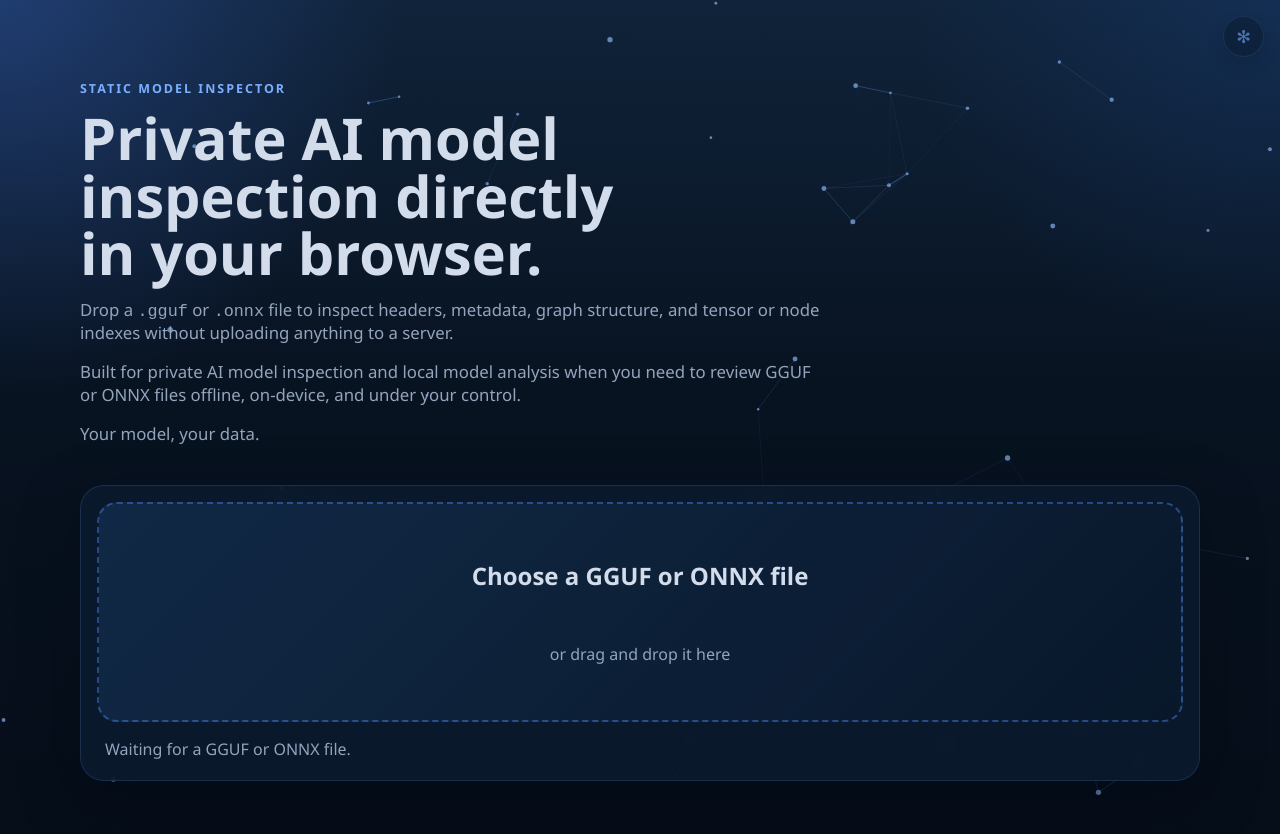
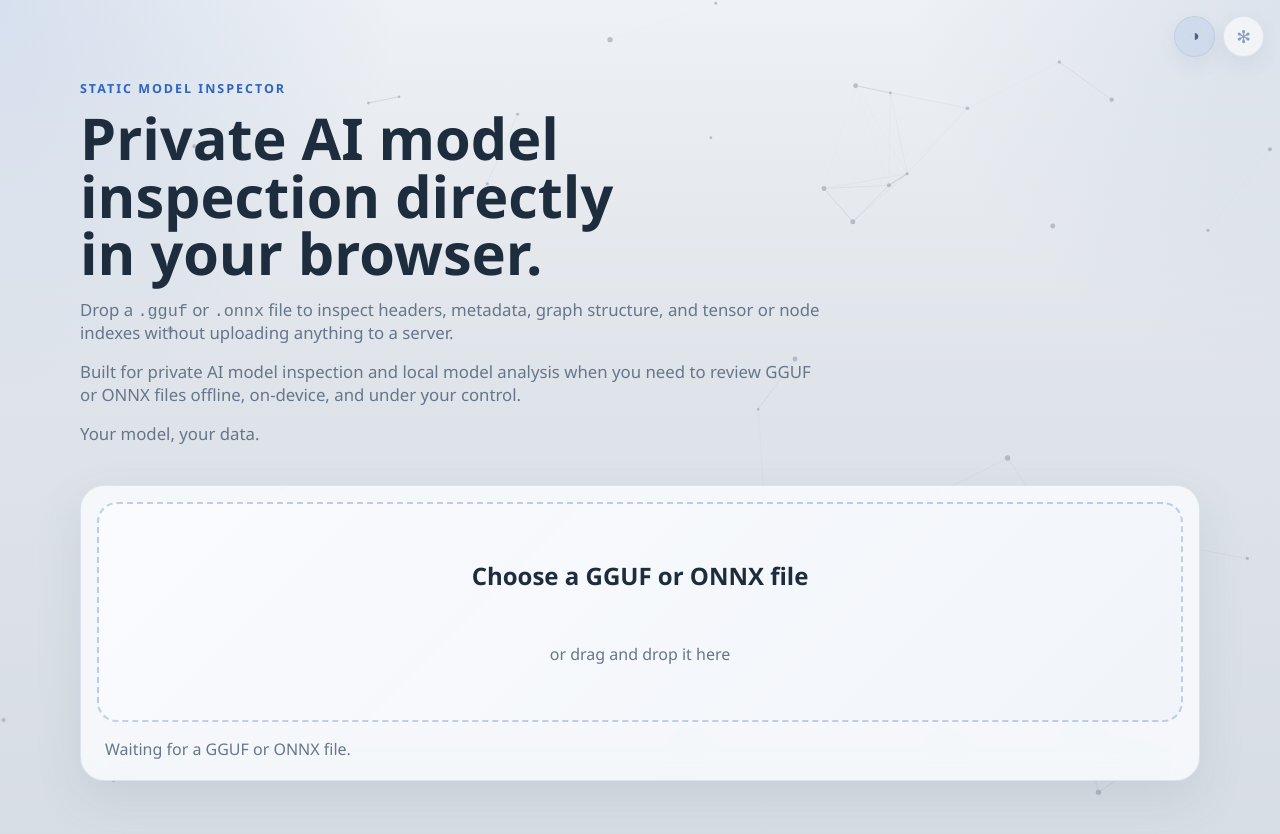
Before and after one commit to mejustandrew/ai-model-inspector, a website built with Vite: page index.html in a window 1280 px wide. Built offline with nearby package versions, Linux system fonts and the light colour scheme.

Commit message:
light theme support

```diff
--- a/src/main.js
+++ b/src/main.js
@@ -6,6 +6,17 @@ const app = document.querySelector('#app');
 
 app.innerHTML = `
   <canvas class="graph-background" id="graph-background" aria-hidden="true"></canvas>
+  <div class="app-controls">
+    <button
+      class="theme-toggle"
+      id="theme-toggle"
+      type="button"
+      aria-pressed="false"
+      aria-label="Switch to light theme"
+      title="Switch to light theme"
+    >
+      <span class="theme-toggle-icon" aria-hidden="true">&#9681;</span>
+    </button>
     <button
       class="motion-toggle"
       id="motion-toggle"
@@ -14,8 +25,9 @@ app.innerHTML = `
       aria-label="Freeze background motion"
       title="Freeze background motion"
     >
-    <span class="motion-toggle-icon" aria-hidden="true">✻</span>
+      <span class="motion-toggle-icon" aria-hidden="true">&#10043;</span>
     </button>
+  </div>
   <main class="shell">
     <section class="hero">
       <p class="eyebrow">Static Model Inspector</p>
@@ -169,6 +181,7 @@ app.innerHTML = `
 `;
 
 const graphBackground = document.querySelector('#graph-background');
+const themeToggle = document.querySelector('#theme-toggle');
 const motionToggle = document.querySelector('#motion-toggle');
 const fileInput = document.querySelector('#file-input');
 const dropzone = document.querySelector('#dropzone');
@@ -203,12 +216,58 @@ const COLLAPSIBLE_VALUE_LENGTH = 2000;
 const COLLAPSIBLE_ARRAY_LENGTH = 40;
 const COPY_RESET_DELAY_MS = 1500;
 const GRAPH_CONNECTION_DISTANCE = 140;
+const GRAPH_CONNECTION_DISTANCE_SQUARED = GRAPH_CONNECTION_DISTANCE ** 2;
 const GRAPH_PARTICLE_AREA = 18000;
 const GRAPH_MIN_PARTICLES = 36;
 const GRAPH_MAX_PARTICLES = 110;
+const THEME_STORAGE_KEY = 'ami-theme';
 
 function clamp(value, min, max) {
   return Math.min(max, Math.max(min, value));
+}
+
+function applyTheme(theme, graphController) {
+  document.documentElement.dataset.theme = theme;
+  graphController?.syncPalette();
+}
+
+function updateThemeToggle(button, theme) {
+  if (!button) {
+    return;
+  }
+
+  const isLight = theme === 'light';
+  button.setAttribute('aria-pressed', isLight ? 'true' : 'false');
+  button.setAttribute('aria-label', isLight ? 'Switch to dark theme' : 'Switch to light theme');
+  button.title = isLight ? 'Switch to dark theme' : 'Switch to light theme';
+}
+
+function setupThemeToggle(button) {
+  const systemLightQuery = window.matchMedia('(prefers-color-scheme: light)');
+  const savedTheme = window.localStorage.getItem(THEME_STORAGE_KEY);
+  let activeTheme = savedTheme || (systemLightQuery.matches ? 'light' : 'dark');
+
+  applyTheme(activeTheme, graphBackgroundController);
+  updateThemeToggle(button, activeTheme);
+
+  if (!savedTheme) {
+    systemLightQuery.addEventListener('change', (event) => {
+      activeTheme = event.matches ? 'light' : 'dark';
+      applyTheme(activeTheme, graphBackgroundController);
+      updateThemeToggle(button, activeTheme);
+    });
+  }
+
+  if (!button) {
+    return;
+  }
+
+  button.addEventListener('click', () => {
+    activeTheme = activeTheme === 'light' ? 'dark' : 'light';
+    window.localStorage.setItem(THEME_STORAGE_KEY, activeTheme);
+    applyTheme(activeTheme, graphBackgroundController);
+    updateThemeToggle(button, activeTheme);
+  });
 }
 
 function setupDynamicGraphBackground(canvas) {
@@ -222,11 +281,14 @@ function setupDynamicGraphBackground(canvas) {
   }
 
   const mediaQuery = window.matchMedia('(prefers-reduced-motion: reduce)');
+  const smallScreenQuery = window.matchMedia('(max-width: 720px)');
   const particles = [];
   let width = 0;
   let height = 0;
   let animationFrameId = 0;
   let isFrozen = false;
+  let particleFillStyle = 'rgba(148, 193, 255, 0.8)';
+  let lineColor = '111, 170, 255';
 
   function randomBetween(min, max) {
     return min + Math.random() * (max - min);
@@ -243,6 +305,12 @@ function setupDynamicGraphBackground(canvas) {
       vy: Math.sin(direction) * speed,
       radius: randomBetween(1.2, 2.8),
     };
+  }
+
+  function syncGraphPalette() {
+    const isLightTheme = document.documentElement.dataset.theme === 'light';
+    particleFillStyle = isLightTheme ? 'rgba(134, 143, 153, 0.62)' : 'rgba(148, 193, 255, 0.8)';
+    lineColor = isLightTheme ? '148, 156, 166' : '111, 170, 255';
   }
 
   function resizeCanvas() {
@@ -294,7 +362,7 @@ function setupDynamicGraphBackground(canvas) {
       const particle = particles[index];
 
       context.beginPath();
-      context.fillStyle = 'rgba(148, 193, 255, 0.8)';
+      context.fillStyle = particleFillStyle;
       context.arc(particle.x, particle.y, particle.radius, 0, Math.PI * 2);
       context.fill();
 
@@ -302,15 +370,16 @@ function setupDynamicGraphBackground(canvas) {
         const other = particles[otherIndex];
         const dx = particle.x - other.x;
         const dy = particle.y - other.y;
-        const distance = Math.hypot(dx, dy);
+        const distanceSquared = dx * dx + dy * dy;
 
-        if (distance > GRAPH_CONNECTION_DISTANCE) {
+        if (distanceSquared > GRAPH_CONNECTION_DISTANCE_SQUARED) {
           continue;
         }
 
+        const distance = Math.sqrt(distanceSquared);
         const opacity = 1 - distance / GRAPH_CONNECTION_DISTANCE;
         context.beginPath();
-        context.strokeStyle = `rgba(111, 170, 255, ${opacity * 0.45})`;
+        context.strokeStyle = `rgba(${lineColor}, ${opacity * 0.45})`;
         context.lineWidth = opacity * 1.3;
         context.moveTo(particle.x, particle.y);
         context.lineTo(other.x, other.y);
@@ -320,11 +389,16 @@ function setupDynamicGraphBackground(canvas) {
   }
 
   function renderFrame() {
+    if (smallScreenQuery.matches) {
+      context.clearRect(0, 0, width, height);
+      return;
+    }
+
     drawGraph();
   }
 
   function animate() {
-    if (document.hidden || mediaQuery.matches || isFrozen) {
+    if (document.hidden || mediaQuery.matches || smallScreenQuery.matches || isFrozen) {
       renderFrame();
       animationFrameId = 0;
       return;
@@ -344,7 +418,7 @@ function setupDynamicGraphBackground(canvas) {
   }
 
   function handleVisibilityChange() {
-    if (document.hidden || mediaQuery.matches || isFrozen) {
+    if (document.hidden || mediaQuery.matches || smallScreenQuery.matches || isFrozen) {
       if (animationFrameId) {
         window.cancelAnimationFrame(animationFrameId);
         animationFrameId = 0;
@@ -357,12 +431,14 @@ function setupDynamicGraphBackground(canvas) {
   }
 
   resizeCanvas();
+  syncGraphPalette();
   renderFrame();
   startAnimation();
 
   window.addEventListener('resize', resizeCanvas);
   document.addEventListener('visibilitychange', handleVisibilityChange);
   mediaQuery.addEventListener('change', handleVisibilityChange);
+  smallScreenQuery.addEventListener('change', handleVisibilityChange);
 
   return {
     isFrozen() {
@@ -372,6 +448,10 @@ function setupDynamicGraphBackground(canvas) {
       isFrozen = !isFrozen;
       handleVisibilityChange();
       return isFrozen;
+    },
+    syncPalette() {
+      syncGraphPalette();
+      renderFrame();
     },
   };
 }
@@ -999,6 +1079,7 @@ collapsiblePanels.forEach((panel) => {
 });
 
 const graphBackgroundController = setupDynamicGraphBackground(graphBackground);
+setupThemeToggle(themeToggle);
 
 if (motionToggle && graphBackgroundController) {
   motionToggle.addEventListener('click', () => {
--- a/src/style.css
+++ b/src/style.css
@@ -1,6 +1,10 @@
 :root {
   color-scheme: dark;
   --bg: #081321;
+  --bg-top: #10233a;
+  --bg-bottom: #050d18;
+  --bg-accent-left: rgba(74, 129, 255, 0.28);
+  --bg-accent-right: rgba(37, 94, 187, 0.2);
   --panel: rgba(11, 27, 46, 0.88);
   --panel-border: rgba(110, 163, 255, 0.16);
   --ink: #d3dceb;
@@ -8,8 +12,66 @@
   --accent: #2f7cf6;
   --accent-strong: #7ab0ff;
   --shadow: 0 18px 60px rgba(1, 8, 19, 0.42);
+  --control-border: rgba(122, 176, 255, 0.14);
+  --control-bg: rgba(7, 19, 33, 0.44);
+  --control-bg-hover: rgba(14, 34, 58, 0.68);
+  --control-color: rgba(122, 176, 255, 0.72);
+  --control-color-hover: rgba(223, 240, 255, 0.9);
+  --control-active-bg: rgba(122, 176, 255, 0.1);
+  --control-active-color: rgba(239, 247, 255, 0.88);
+  --control-shadow: 0 8px 20px rgba(1, 8, 19, 0.18);
+  --summary-card-bg: rgba(16, 36, 61, 0.82);
+  --summary-card-border: rgba(110, 163, 255, 0.14);
+  --dropzone-border: rgba(81, 141, 255, 0.42);
+  --dropzone-bg:
+    linear-gradient(135deg, rgba(18, 41, 70, 0.94), rgba(9, 24, 43, 0.94)),
+    linear-gradient(135deg, rgba(47, 124, 246, 0.14), transparent);
+  --dropzone-bg-hover:
+    linear-gradient(135deg, rgba(23, 51, 86, 0.98), rgba(11, 28, 49, 0.98)),
+    linear-gradient(135deg, rgba(47, 124, 246, 0.2), transparent);
+  --search-border: rgba(110, 163, 255, 0.18);
+  --search-bg: rgba(8, 20, 36, 0.92);
+  --panel-toggle-bg: rgba(47, 124, 246, 0.08);
+  --panel-toggle-bg-hover: rgba(122, 176, 255, 0.16);
   --mono: "IBM Plex Mono", "SFMono-Regular", Consolas, monospace;
   --sans: "Space Grotesk", "Segoe UI", sans-serif;
+}
+
+:root[data-theme='light'] {
+  color-scheme: light;
+  --bg: #dfe4ea;
+  --bg-top: #eef1f5;
+  --bg-bottom: #d7dde4;
+  --bg-accent-left: rgba(110, 147, 208, 0.18);
+  --bg-accent-right: rgba(97, 127, 173, 0.12);
+  --panel: rgba(248, 250, 252, 0.9);
+  --panel-border: rgba(115, 140, 175, 0.2);
+  --ink: #1e2d3d;
+  --muted: #66768a;
+  --accent: #3e7ae2;
+  --accent-strong: #2f63c1;
+  --shadow: 0 18px 48px rgba(76, 96, 122, 0.12);
+  --control-border: rgba(115, 140, 175, 0.18);
+  --control-bg: rgba(255, 255, 255, 0.72);
+  --control-bg-hover: rgba(255, 255, 255, 0.94);
+  --control-color: rgba(76, 104, 150, 0.74);
+  --control-color-hover: rgba(32, 55, 92, 0.9);
+  --control-active-bg: rgba(62, 122, 226, 0.12);
+  --control-active-color: rgba(32, 55, 92, 0.92);
+  --control-shadow: 0 8px 20px rgba(120, 136, 161, 0.14);
+  --summary-card-bg: rgba(241, 245, 249, 0.94);
+  --summary-card-border: rgba(115, 140, 175, 0.16);
+  --dropzone-border: rgba(80, 123, 199, 0.34);
+  --dropzone-bg:
+    linear-gradient(135deg, rgba(251, 252, 254, 0.96), rgba(240, 244, 249, 0.96)),
+    linear-gradient(135deg, rgba(62, 122, 226, 0.08), transparent);
+  --dropzone-bg-hover:
+    linear-gradient(135deg, rgba(255, 255, 255, 0.98), rgba(235, 241, 247, 0.98)),
+    linear-gradient(135deg, rgba(62, 122, 226, 0.12), transparent);
+  --search-border: rgba(115, 140, 175, 0.2);
+  --search-bg: rgba(255, 255, 255, 0.88);
+  --panel-toggle-bg: rgba(62, 122, 226, 0.08);
+  --panel-toggle-bg-hover: rgba(62, 122, 226, 0.16);
 }
 
 * {
@@ -27,9 +89,9 @@ body {
   font-family: var(--sans);
   color: var(--ink);
   background:
-    radial-gradient(circle at top left, rgba(74, 129, 255, 0.28), transparent 26%),
-    radial-gradient(circle at top right, rgba(37, 94, 187, 0.2), transparent 24%),
-    linear-gradient(180deg, #10233a 0%, var(--bg) 45%, #050d18 100%);
+    radial-gradient(circle at top left, var(--bg-accent-left), transparent 26%),
+    radial-gradient(circle at top right, var(--bg-accent-right), transparent 24%),
+    linear-gradient(180deg, var(--bg-top) 0%, var(--bg) 45%, var(--bg-bottom) 100%);
 }
 
 .graph-background {
@@ -42,39 +104,57 @@ body {
   z-index: 0;
 }
 
-.motion-toggle {
+.app-controls {
   position: fixed;
   top: 1rem;
   right: 1rem;
   z-index: 3;
+  display: flex;
+  gap: 0.5rem;
+}
+
+.theme-toggle,
+.motion-toggle {
   width: 2.55rem;
   height: 2.55rem;
   padding: 0;
-  border: 1px solid rgba(122, 176, 255, 0.14);
+  border: 1px solid var(--control-border);
   border-radius: 50%;
-  background: rgba(7, 19, 33, 0.44);
-  color: rgba(122, 176, 255, 0.72);
-  box-shadow: 0 8px 20px rgba(1, 8, 19, 0.18);
+  background: var(--control-bg);
+  color: var(--control-color);
+  box-shadow: var(--control-shadow);
   backdrop-filter: blur(8px);
   opacity: 0.82;
 }
 
+.theme-toggle:hover,
+.theme-toggle:focus-visible,
 .motion-toggle:hover,
 .motion-toggle:focus-visible {
-  background: rgba(14, 34, 58, 0.68);
-  color: rgba(223, 240, 255, 0.9);
+  background: var(--control-bg-hover);
+  color: var(--control-color-hover);
   opacity: 1;
 }
 
+.theme-toggle[aria-pressed='true'],
 .motion-toggle[aria-pressed='true'] {
-  background: rgba(122, 176, 255, 0.1);
-  color: rgba(239, 247, 255, 0.88);
+  background: var(--control-active-bg);
+  color: var(--control-active-color);
+}
+
+.theme-toggle-icon,
+.motion-toggle-icon {
+  display: block;
+  font-size: 1rem;
+  line-height: 1;
+}
+
+.theme-toggle-icon {
+  transform: translateY(-0.04em);
 }
 
 .motion-toggle-icon {
-  display: block;
   font-size: 1.1rem;
-  line-height: 1;
   transform: translateY(-0.02em);
 }
 
@@ -133,10 +213,8 @@ body {
   min-height: 220px;
   padding: 2rem;
   border-radius: 20px;
-  border: 2px dashed rgba(81, 141, 255, 0.42);
-  background:
-    linear-gradient(135deg, rgba(18, 41, 70, 0.94), rgba(9, 24, 43, 0.94)),
-    linear-gradient(135deg, rgba(47, 124, 246, 0.14), transparent);
+  border: 2px dashed var(--dropzone-border);
+  background: var(--dropzone-bg);
   text-align: center;
   cursor: pointer;
   transition: transform 160ms ease, border-color 160ms ease, background 160ms ease;
@@ -146,9 +224,7 @@ body {
 .dropzone.dragging {
   transform: translateY(-2px);
   border-color: rgba(122, 176, 255, 0.86);
-  background:
-    linear-gradient(135deg, rgba(23, 51, 86, 0.98), rgba(11, 28, 49, 0.98)),
-    linear-gradient(135deg, rgba(47, 124, 246, 0.2), transparent);
+  background: var(--dropzone-bg-hover);
 }
 
 .dropzone input {
@@ -250,8 +326,8 @@ body {
 .summary-card {
   padding: 1rem;
   border-radius: 18px;
-  background: rgba(16, 36, 61, 0.82);
-  border: 1px solid rgba(110, 163, 255, 0.14);
+  background: var(--summary-card-bg);
+  border: 1px solid var(--summary-card-border);
 }
 
 .summary-label {
@@ -307,9 +383,9 @@ button {
 input[type='search'] {
   min-width: min(320px, 42vw);
   padding: 0.8rem 0.9rem;
-  border: 1px solid rgba(110, 163, 255, 0.18);
+  border: 1px solid var(--search-border);
   border-radius: 999px;
-  background: rgba(8, 20, 36, 0.92);
+  background: var(--search-bg);
   color: var(--ink);
 }
 
@@ -334,13 +410,13 @@ button:hover {
   display: inline-flex;
   align-items: center;
   justify-content: center;
-  background: rgba(47, 124, 246, 0.08);
+  background: var(--panel-toggle-bg);
   color: var(--muted);
   border: 0;
 }
 
 .panel-toggle:hover {
-  background: rgba(122, 176, 255, 0.16);
+  background: var(--panel-toggle-bg-hover);
   color: var(--ink);
 }
 
@@ -469,11 +545,9 @@ button:hover {
 }
 
 @media (max-width: 720px) {
-  .motion-toggle {
-    top: 0.75rem;
-    right: 0.75rem;
-    width: 2.3rem;
-    height: 2.3rem;
+  .graph-background,
+  .app-controls {
+    display: none;
   }
 
   .shell {
```
Lines whose indentation alone changed are shown as unchanged.
